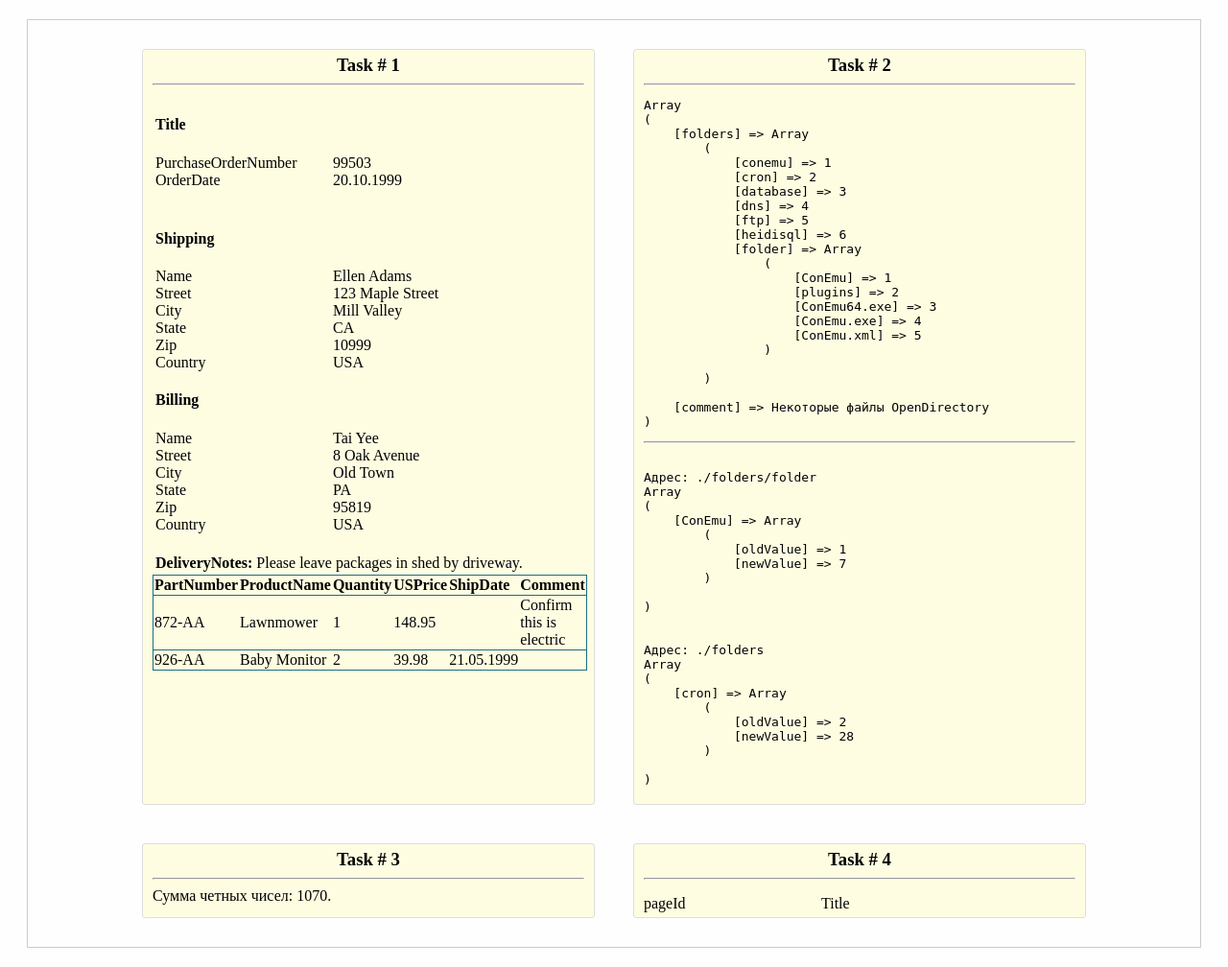
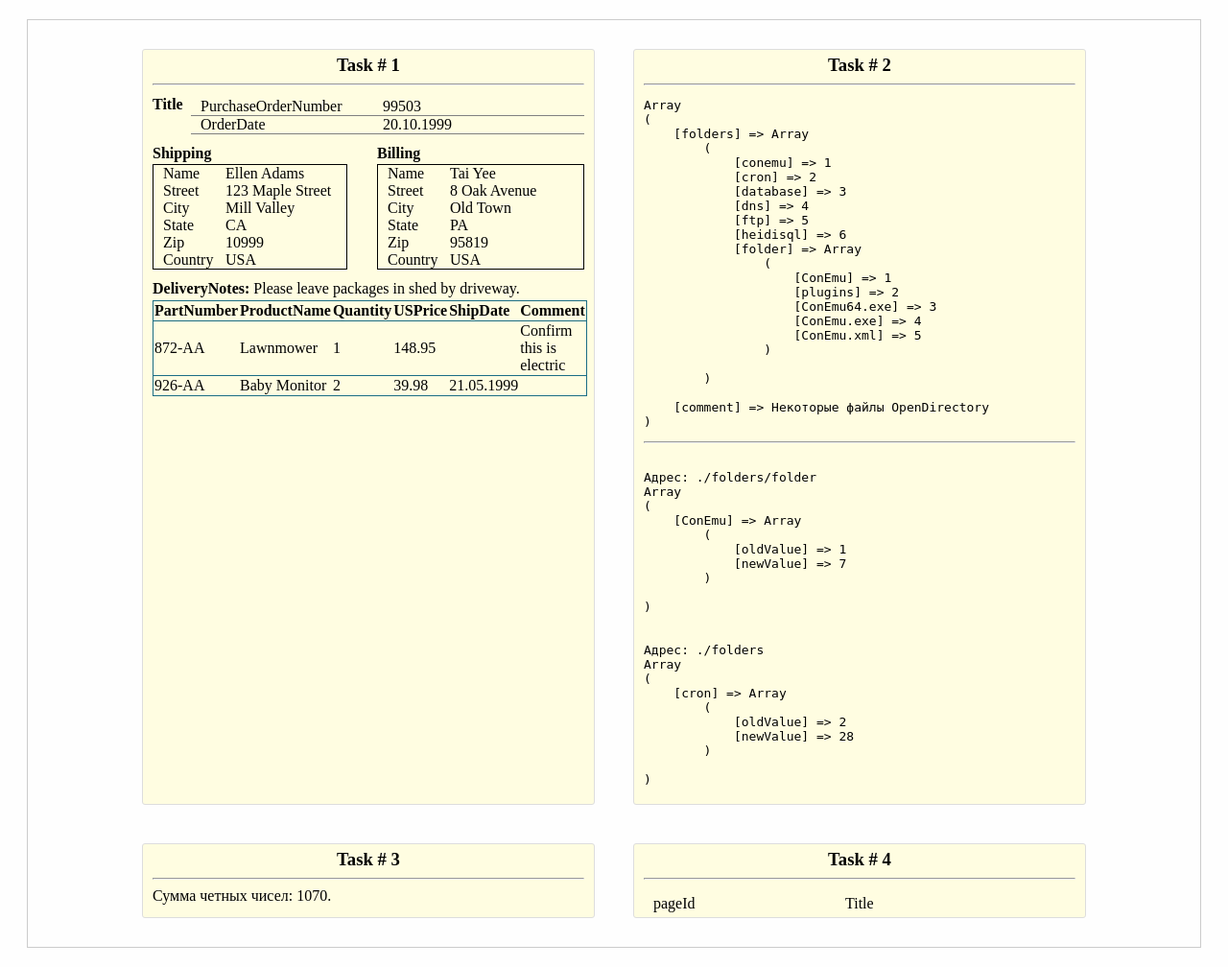
Before and after one commit to Kotvizky/my-homework, a PHP site: page /homework4/homework4.php in a window 1280 px wide. Shown: the whole page at 96% size. Run offline with PHP 8.4, Linux system fonts and the light colour scheme; data that the repository does not hold is empty; some libraries are stand-ins or nearby versions.

Commit message:
homework4 layout

```diff
--- a/homework4/css/style.css
+++ b/homework4/css/style.css
@@ -24,9 +24,11 @@ body{
 .borderTop{
     border-top: solid 1px;
 }
-div {
-    padding: 3px
+
+div{
+    padding: 3px 0;
 }
+
 p {
     margin: 0;
     padding: 0;
@@ -35,12 +37,25 @@ p {
     border: 1px solid;
     text-align : right;
 }
-dt {
+div.title dl, div.address-left dl, div.address-right dl {
+    margin: 2px 0;
+    border:solid 1px;
+}
+div.address-left dt, div.address-right dt {
     float: left; /* Для размещения на одной строке */
-    width: 180px; /* Ширина для текста */
+    width: 60px; /*Ширина для текста */
     text-align: left; /* Выравнивание по правому краю */
     padding-right: 5px; /* Отступ справа */
 }
+
+dt {
+    float: left; /* Для размещения на одной строке */
+    width: 180px; /*Ширина для текста */
+    text-align: left; /* Выравнивание по правому краю */
+    padding: 0 10px ; /* Отступ справа */
+}
+
+
 dd {
     position: relative; /* Относительное позиционирование */
 }
@@ -59,3 +74,43 @@ h3 {
     text-align: center;
     margin: 0;
 }
+
+h4 {
+    text-align: left;
+    margin: 0;
+}
+
+
+.address-vraper:after {
+    content: "after";
+    height: 0px;
+    display: block;
+    clear: both;
+    visibility: hidden;
+}
+
+.address-left {
+    float: left;
+    width: 45%;
+    display: inline-block;
+}
+
+.address-right {
+    float: right;
+    width: 48%;
+    display: inline-block;
+}
+
+div.title h4{
+    float: left;
+}
+
+div.title dl{
+    margin-left: 40px;
+    border-style: none;
+}
+
+
+div.title dd, div.title dt{
+    border-bottom: solid 1px grey;
+}
--- a/homework4/tpl/xmlDoc.tpl
+++ b/homework4/tpl/xmlDoc.tpl
@@ -2,17 +2,21 @@
     <h4>
         Title
     </h4>
-    <dl>{title}<dl>
+    <dl class="xm-title">{title}</dl>
 </div >
-<div class="address">
+<div class="address-vraper">
+    <div class="address-left">
         <h4>
             Shipping
         </h4>
-    <dl>{addressShipping}</dl>
+        <dl >{addressShipping}</dl>
+    </div>
+    <div class="address-right">
         <h4>
             Billing
         </h4>
         <dl>{addressBilling}</dl>
+    </div>
 </div>
 <div><strong>DeliveryNotes: </strong>{DeliveryNotes}</div>
 <table>
```
Lines whose indentation alone changed are shown as unchanged.
